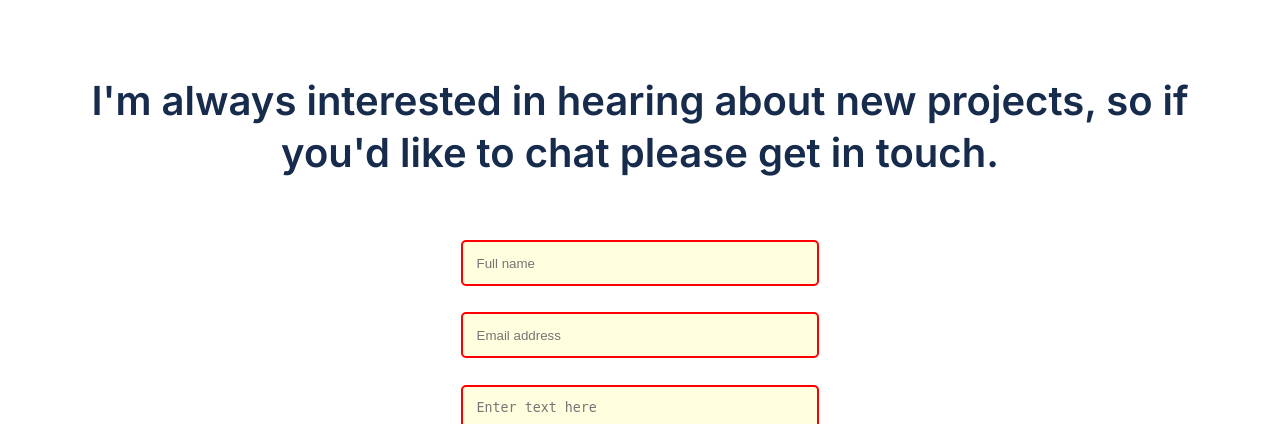
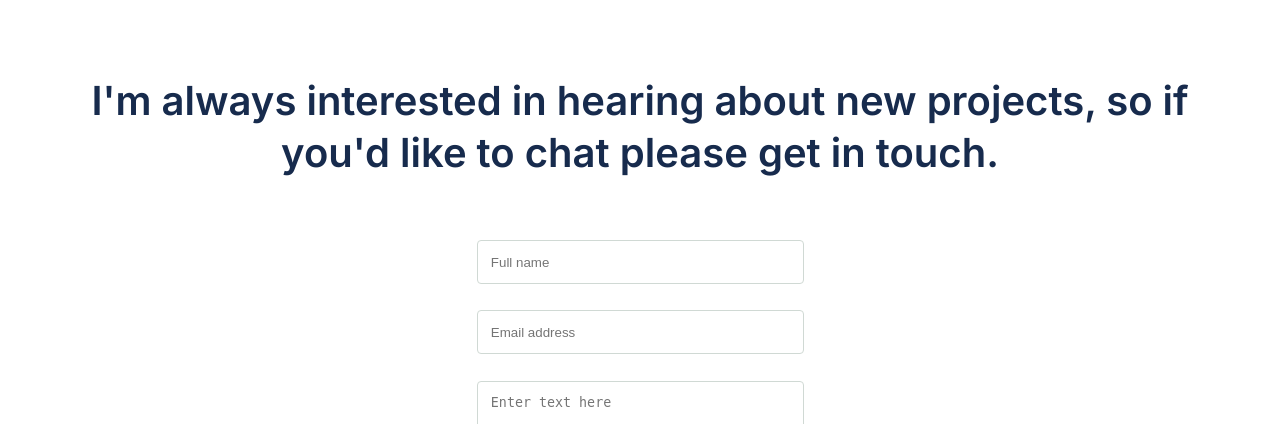
Before and after one commit to hendridg/portfolio-microverse, a PHP site: page / in a window 1280 px wide. Shown: the part 6076-6500 px from the top of the page. Run offline with PHP 8.4, Linux system fonts and the light colour scheme.

Commit message:
Fix style of form to adjust to Figma design

```diff
--- a/style.css
+++ b/style.css
@@ -273,7 +273,11 @@ textarea {
   width: 327px;
   padding: 1em;
   margin: 1em 0;
-  border-radius: 5px;
+  background: #fff;
+  border: 1px solid #d0d9d4;
+  box-sizing: border-box;
+  border-radius: 4px;
+  color: #091e42;
 }
 
 footer > a {
@@ -282,17 +286,8 @@ footer > a {
 
 input:valid,
 textarea:valid {
-  border: 2px solid #008552;
-}
-
-input:invalid,
-textarea:invalid {
-  border: 2px solid red;
-}
-
-input:invalid:required,
-textarea:invalid:required {
-  background: lightyellow;
+  border: 1px solid #60c095;
+  background: #fff;
 }
 
 footer::after {
```
Also changed, not shown: 1 other file.
